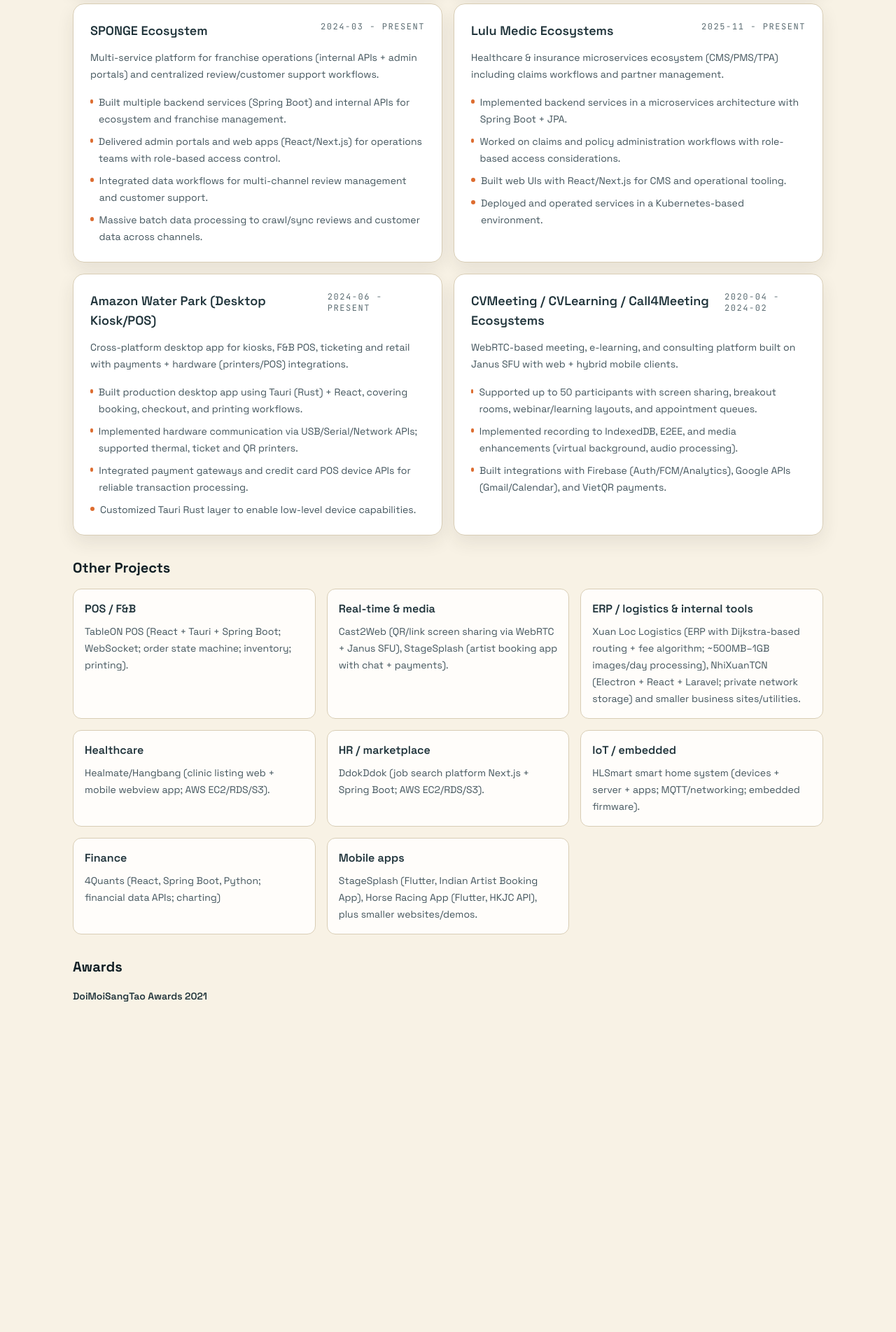
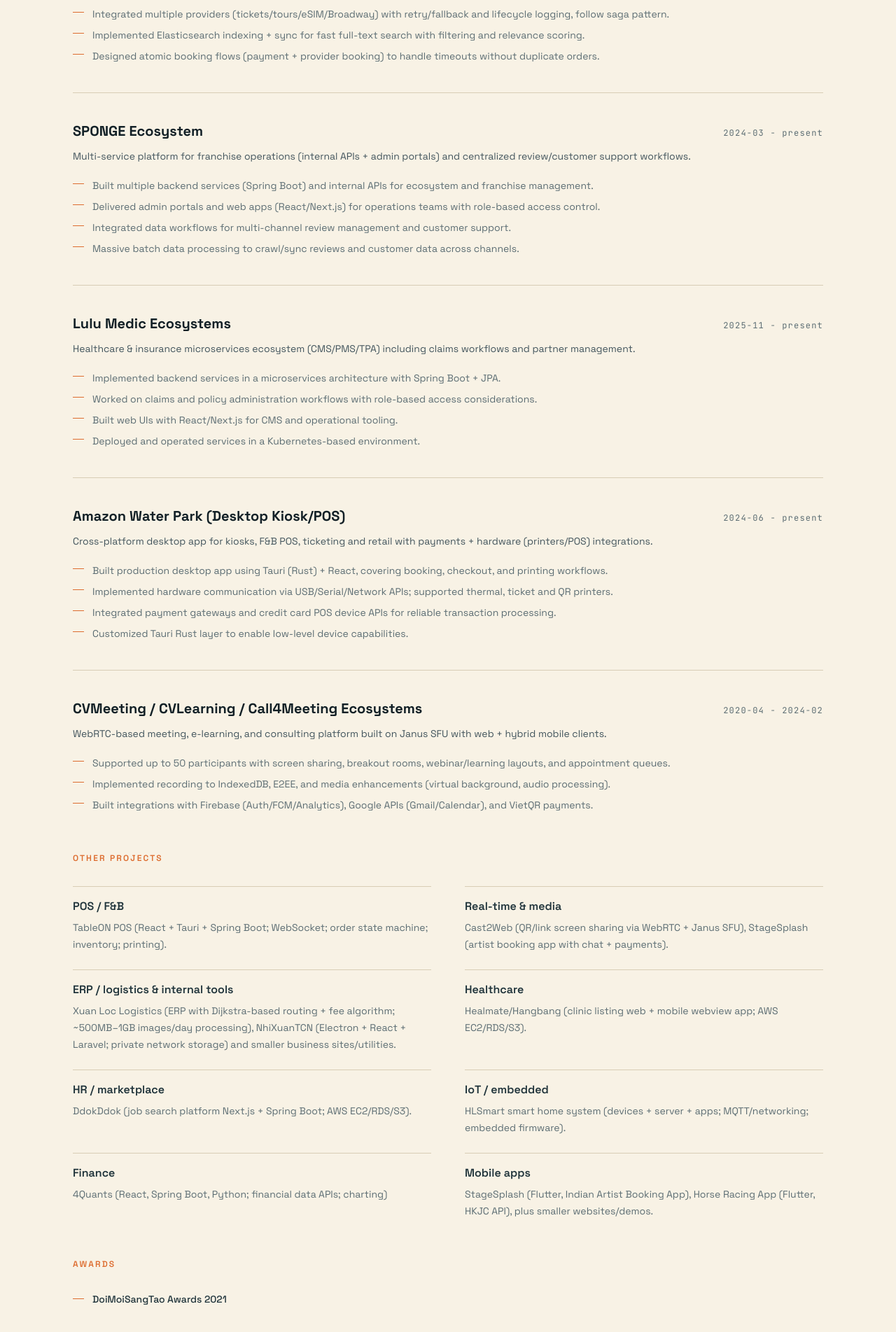
Before and after one commit to nhut-ha-98/nhutha-portfolio, a Next.js app: page / in a window 1280 px wide. Shown: the part 6160-8063 px from the top of the page at 70% size. Before the commit the page ends 7813 px from the top, so only its background shows below. Built offline with nearby package versions, Linux system fonts and the light colour scheme.

Commit message:
feat: enhance ProjectsView with animations and improved layout for project sections

```diff
--- a/components/ui/ProjectsView.tsx
+++ b/components/ui/ProjectsView.tsx
@@ -1,3 +1,8 @@
+"use client";
+
+import { useEffect, useRef } from "react";
+import { animate, stagger } from "animejs";
+
 interface FeaturedProject {
   name: string;
   period: string;
@@ -32,94 +37,167 @@
   otherProjects,
   awards,
 }: ProjectsViewProps) {
+  const rootRef = useRef<HTMLDivElement>(null);
+
+  useEffect(() => {
+    const el = rootRef.current;
+    if (!el) return;
+
+    // Section headers
+    animate(el.querySelectorAll("[data-anim='heading']"), {
+      opacity: [0, 1],
+      translateY: [-10, 0],
+      delay: stagger(80),
+      duration: 500,
+      easing: "easeOutQuart",
+    });
+
+    // Featured project articles
+    animate(el.querySelectorAll("[data-anim='featured']"), {
+      opacity: [0, 1],
+      translateY: [24, 0],
+      delay: stagger(100, { start: 60 }),
+      duration: 600,
+      easing: "easeOutQuart",
+    });
+
+    // Other project items
+    animate(el.querySelectorAll("[data-anim='compact']"), {
+      opacity: [0, 1],
+      translateY: [16, 0],
+      delay: stagger(70, { start: 120 }),
+      duration: 500,
+      easing: "easeOutQuart",
+    });
+
+    // Award items
+    animate(el.querySelectorAll("[data-anim='award']"), {
+      opacity: [0, 1],
+      translateX: [-12, 0],
+      delay: stagger(60, { start: 100 }),
+      duration: 450,
+      easing: "easeOutQuart",
+    });
+  }, []);
+
   return (
-    <div className="space-y-8">
-      <section aria-label={featuredTitle} className="space-y-4">
-        <h3 className="text-xl font-bold text-[var(--ink)]">{featuredTitle}</h3>
-        <div className="grid gap-4 md:grid-cols-2">
-          {featuredProjects.map((project) => (
+    <div ref={rootRef} className="space-y-14">
+      {/* Featured Projects */}
+      <section aria-label={featuredTitle}>
+        <h3
+          data-anim="heading"
+          className="mb-8 text-xs font-semibold uppercase tracking-[0.18em] text-[var(--accent)]"
+        >
+          {featuredTitle}
+        </h3>
+        <div className="space-y-10">
+          {featuredProjects.map((project, i) => (
             <article
               key={project.name}
-              className="rounded-2xl border border-[var(--line)] bg-white p-6 shadow-[var(--shadow-card)]"
+              data-anim="featured"
+              style={{ opacity: 0 }}
             >
-              <div className="flex items-start justify-between gap-3">
-                <h4 className="text-lg font-semibold text-[var(--ink-soft)]">
+              <div className="flex items-baseline justify-between gap-4">
+                <h4 className="text-xl font-bold text-[var(--ink)]">
                   {project.name}
                 </h4>
-                <p className="font-mono text-xs uppercase tracking-[0.13em] text-[var(--muted)]">
+                <span className="shrink-0 font-mono text-xs tracking-widest text-[var(--muted)]">
                   {project.period}
-                </p>
+                </span>
               </div>
-              <p className="mt-3 text-sm leading-6 text-[var(--muted-strong)]">
+              <p className="mt-2 text-sm leading-7 text-[var(--muted-strong)]">
                 {project.summary}
               </p>
-              <ul className="mt-4 space-y-2">
+              <ul className="mt-4 space-y-1.5">
                 {project.highlights.map((highlight) => (
                   <li
                     key={highlight}
-                    className="flex gap-2 text-sm leading-6 text-[var(--muted-strong)]"
+                    className="flex gap-3 text-sm leading-6 text-[var(--muted)]"
                   >
                     <span
                       aria-hidden
-                      className="mt-2 h-1.5 w-1.5 rounded-full bg-[var(--accent)]"
+                      className="mt-[0.6rem] h-px w-4 shrink-0 bg-[var(--accent)]"
                     />
                     <span>{highlight}</span>
                   </li>
                 ))}
               </ul>
+              {i < featuredProjects.length - 1 && (
+                <hr className="mt-10 border-[var(--line)]" />
+              )}
             </article>
           ))}
         </div>
       </section>
 
-      <section aria-label={otherTitle} className="space-y-4">
-        <h3 className="text-xl font-bold text-[var(--ink)]">{otherTitle}</h3>
-        <div className="grid gap-4 sm:grid-cols-2 lg:grid-cols-3">
+      {/* Other Projects */}
+      <section aria-label={otherTitle}>
+        <h3
+          data-anim="heading"
+          className="mb-8 text-xs font-semibold uppercase tracking-[0.18em] text-[var(--accent)]"
+        >
+          {otherTitle}
+        </h3>
+        <dl className="grid gap-x-12 gap-y-6 sm:grid-cols-2">
           {otherProjects.map((project) => (
-            <article
+            <div
               key={project.label}
-              className="rounded-xl border border-[var(--line)] bg-[var(--surface)] p-4"
+              data-anim="compact"
+              style={{ opacity: 0 }}
+              className="border-t border-[var(--line)] pt-4"
             >
-              <h4 className="font-semibold text-[var(--ink-soft)]">
+              <dt className="font-semibold text-[var(--ink-soft)]">
                 {project.label}
-              </h4>
-              <p className="mt-2 text-sm leading-6 text-[var(--muted-strong)]">
+              </dt>
+              <dd className="mt-1.5 text-sm leading-6 text-[var(--muted)]">
                 {project.details}
-              </p>
-            </article>
+              </dd>
+            </div>
           ))}
-        </div>
+        </dl>
       </section>
 
-      {awards.length > 0 ? (
-        <section aria-label="Awards" className="space-y-4">
-          <h3 className="text-xl font-bold text-[var(--ink)]">Awards</h3>
-          <ul className="space-y-2">
+      {/* Awards */}
+      {awards.length > 0 && (
+        <section aria-label="Awards">
+          <h3
+            data-anim="heading"
+            className="mb-8 text-xs font-semibold uppercase tracking-[0.18em] text-[var(--accent)]"
+          >
+            Awards
+          </h3>
+          <ul className="space-y-3">
             {awards.map((award) => {
               const parsed = parseMarkdownLink(award);
-              if (parsed.href.length > 0) {
-                return (
-                  <li key={award}>
+              return (
+                <li
+                  key={award}
+                  data-anim="award"
+                  style={{ opacity: 0 }}
+                  className="flex gap-3 text-sm"
+                >
+                  <span
+                    aria-hidden
+                    className="mt-[0.6rem] h-px w-4 shrink-0 bg-[var(--accent)]"
+                  />
+                  {parsed.href ? (
                     <a
                       href={parsed.href}
                       target="_blank"
                       rel="noreferrer"
-                      className="text-sm font-semibold text-[var(--ink-soft)] underline decoration-[var(--accent)] decoration-2 underline-offset-4"
+                      className="font-medium text-[var(--ink-soft)] underline decoration-[var(--accent)] decoration-[1.5px] underline-offset-4 hover:text-[var(--accent)] transition-colors"
                     >
                       {parsed.label}
                     </a>
-                  </li>
-                );
-              }
-              return (
-                <li key={award} className="text-sm text-[var(--muted-strong)]">
-                  {award}
+                  ) : (
+                    <span className="text-[var(--muted-strong)]">{award}</span>
+                  )}
                 </li>
               );
             })}
           </ul>
         </section>
-      ) : null}
+      )}
     </div>
   );
 }
```
